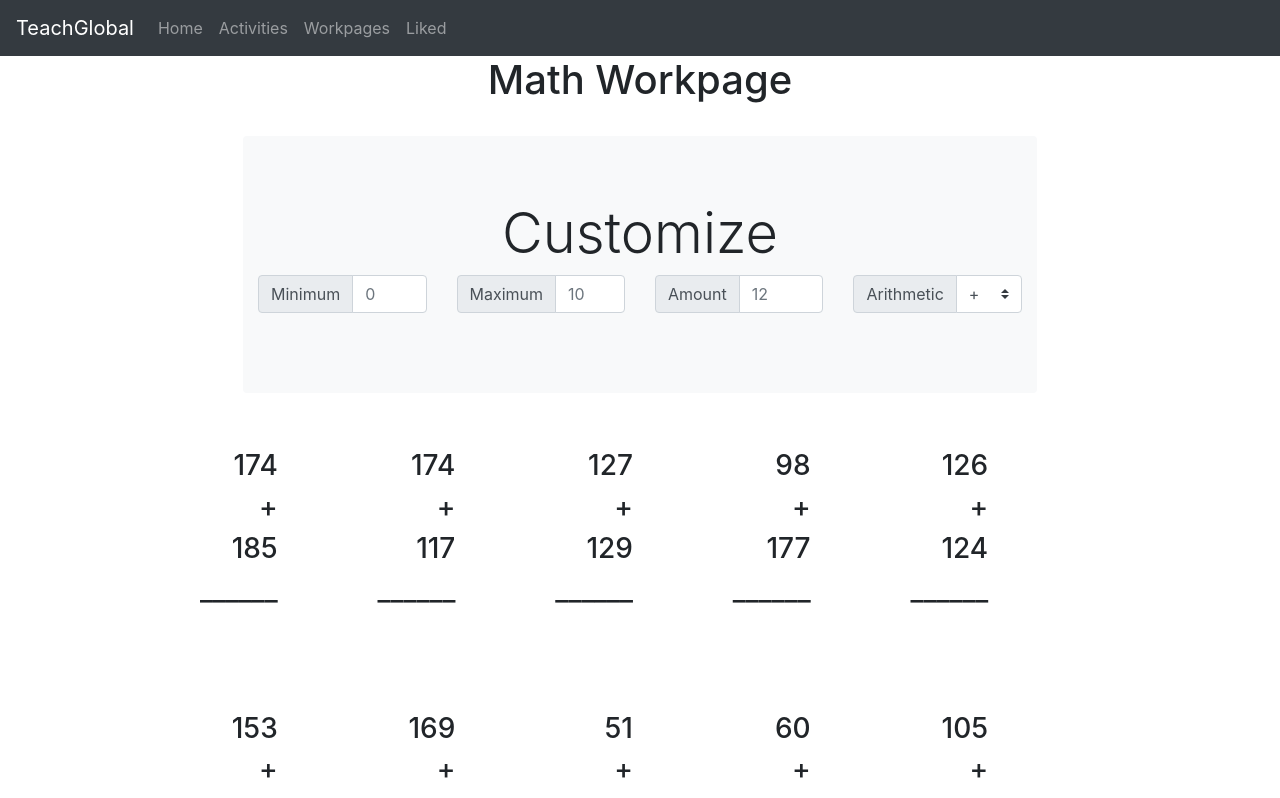
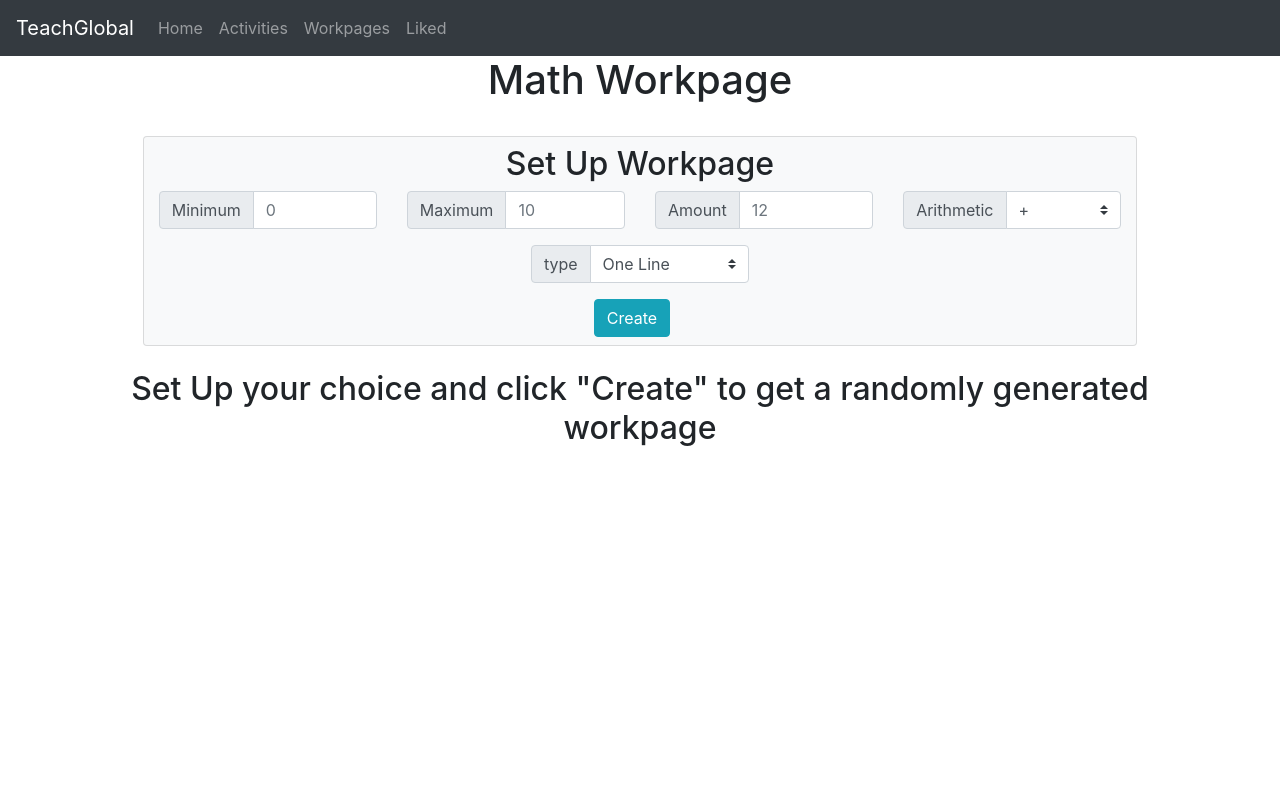
Before and after one commit to AsafAaronson/TeachGlobalApp-Frontend, a React (Create React App) app: page /workpage/generator in a window 1280 px wide. Shown: the top 798 px of the page. Built offline with nearby package versions, Linux system fonts and the light colour scheme.

Commit message:
Built the general generator page (not ready)

```diff
--- /dev/null
+++ b/src/components/ChoiceField.jsx
@@ -0,0 +1,31 @@
+import React, { Component } from "react";
+
+//props: title, name, options (array of strings), value, raiseInputChange
+
+class ChoiceField extends Component {
+    onChange = e => {
+        this.props.raiseInputChange(e);
+    };
+
+    render() {
+        return (
+            <div className="input-group mb-3">
+                <div className="input-group-prepend">
+                    <span className="input-group-text">{this.props.title}</span>
+                </div>
+                <select
+                    value={this.props.value}
+                    name={this.props.name}
+                    className="custom-select"
+                    onChange={event => this.onChange(event)}
+                >
+                    {this.props.options.map(opt => (
+                        <option value={opt}>{opt}</option>
+                    ))}
+                </select>
+            </div>
+        );
+    }
+}
+
+export default ChoiceField;
--- a/src/components/InputField.jsx
+++ b/src/components/InputField.jsx
@@ -1,15 +1,34 @@
-import React, { Component } from 'react';
+import React, { Component } from "react";
+
+//props: name, placeholder, value, raiseInputChange
 
 class InputField extends Component {
+
+    onChange = e => {
+        this.props.raiseInputChange(e)
+    }
+
     render() {
         return (
             <div className="input-group mb-3">
                 <div className="input-group-prepend">
-                    <span className="input-group-text" id="basic-addon">{this.props.type}</span>
+                    <span className="input-group-text" id="basic-addon">
+                        {this.props.title}
+                    </span>
                 </div>
-                <input size="1" type="text" className="form-control" placeholder={this.props.placeholder} aria-label={this.props.type}/>
+                <input
+                    size="1"
+                    className="form-control"
+                    placeholder={this.props.placeholder}
+                    aria-label={this.props.title}
+                    type="text"
+                    name={this.props.name}
+                    value={this.props.value}
+                    onChange={(event) => this.onChange(event)}
+
+                />
             </div>
-         );
+        );
     }
 }
 
--- a/src/pages/GeneratorPage.js
+++ b/src/pages/GeneratorPage.js
@@ -2,15 +2,25 @@ import React, { Component } from "react";
 import OneLineProblem from "../components/Generator/OneLineProblem";
 import VerticalProblem from "../components/Generator/VerticalProblem";
 import InputField from "../components/InputField";
+import ChoiceField from "../components/ChoiceField";
 
 class GeneratorPage extends Component {
     constructor(props) {
         super(props);
-        this.amount = 20;
-        this.maxLimit = 200;
-        this.minLimit = 50;
-        this.type = "vertical";
-        this.arithmetic = "+";
+        this.handleChange = this.handleChange.bind(this);
+        this.state = {
+            amount: "",
+            maxLimit: "",
+            minLimit: "",
+            type: "",
+            arithmetic: "+",
+            toPrint: (
+                <h2>
+                    Set Up your choice and click "Create" to get a randomly
+                    generated workpage
+                </h2>
+            )
+        };
     }
 
     getRandomNumber = (min, max) => {
@@ -18,28 +28,65 @@ class GeneratorPage extends Component {
     };
 
     getRandomPair = () => {
-        const randNum = this.getRandomNumber(this.minLimit, this.maxLimit);
+        const randNum = this.getRandomNumber(
+            this.state.minLimit,
+            this.state.maxLimit
+        );
         return [
             randNum,
             this.getRandomNumber(
-                this.minLimit,
-                this.arithmetic === "-" || this.arithmetic === "%"
+                this.state.minLimit,
+                this.state.arithmetic === "-" || this.state.arithmetic === "%"
                     ? randNum
-                    : this.maxLimit
+                    : this.state.maxLimit
             )
         ];
     };
 
     generatePageContent = () => {
         let content = [];
-        for (let i = 0; i < this.amount; i += 1) {
+        for (let i = 0; i < this.state.amount; i += 1) {
             let pair = this.getRandomPair();
             while (content.includes(pair)) {
                 pair = this.getRandomPair();
             }
             content.push(pair);
         }
+        console.log(this.state);
         return content;
+    };
+
+    handleChange(event) {
+        const target = event.target;
+        const value = target.value;
+        const name = target.name;
+
+        this.setState({
+            [name]: value
+        });
+    }
+
+    handleGenerate = () => {
+        // check if the state is legal
+        // render according to the rules
+        const content = this.generatePageContent().map(pair =>
+            this.state.type === "Vertical" ? (
+                <VerticalProblem
+                    numbers={pair}
+                    arithmetic={this.state.arithmetic}
+                />
+            ) : (
+                <OneLineProblem
+                    numbers={pair}
+                    arithmetic={this.state.arithmetic}
+                />
+            )
+        );
+        console.log(content);
+
+        this.setState({
+            toPrint: content
+        });
     };
 
     render() {
@@ -49,51 +96,72 @@ class GeneratorPage extends Component {
                     <div className="row justify-content-center mb-4">
                         <h1>Math Workpage</h1>
                     </div>
+                    {/* Set attributes card */}
                     <div className="row justify-content-center mb-4">
-                        <div className="jumbotron jumbotron-fluid bg-light rounded">
-                            <div className="container">
-                                <h2 className="display-4">Customize</h2>
-                                <div className="row">
-                                    <div className="col">
-                                        <InputField type="Minimum" placeholder="0" />
+                        <div className="card bg-light">
+                            <div className="container mt-2 mb-2">
+                                <h2>Set Up Workpage</h2>
+                                <form className="row justify-content-center">
+                                    <div className="col col-8 col-sm-6 col-md-4 col-lg-3">
+                                        <InputField
+                                            title="Minimum"
+                                            placeholder={0}
+                                            name="minLimit"
+                                            value={this.state.minLimit}
+                                            raiseInputChange={this.handleChange}
+                                        />
                                     </div>
-                                    <div className="col">
-                                        <InputField type="Maximum" placeholder="10" />
+                                    <div className="col col-8 col-sm-6 col-md-4 col-lg-3">
+                                        <InputField
+                                            title="Maximum"
+                                            placeholder={10}
+                                            name="maxLimit"
+                                            value={this.state.maxLimit}
+                                            raiseInputChange={this.handleChange}
+                                        />
                                     </div>
-                                    <div className="col">
-                                        <InputField type="Amount" placeholder="12" />
+                                    <div className="col col-8 col-sm-6 col-md-4 col-lg-3">
+                                        <InputField
+                                            title="Amount"
+                                            placeholder={12}
+                                            name="amount"
+                                            value={this.state.amount}
+                                            raiseInputChange={this.handleChange}
+                                        />
                                     </div>
-                                    <div className="col">
-                                        <div class="input-group mb-3">
-                                            <div className="input-group-prepend">
-                                                <span className="input-group-text" for="inputGroupSelect">Arithmetic</span>
-                                            </div>
-                                            <select class="custom-select" id="inputGroupSelect">
-                                                <option selected value="+">+</option>
-                                                <option value="-">-</option>
-                                                <option value="x">x</option>
-                                                <option value="%">%</option>
-                                            </select>
-                                        </div>
+                                    <div className="col col-8 col-sm-6 col-md-4 col-lg-3">
+                                        <ChoiceField
+                                            title="Arithmetic"
+                                            name="arithmetic"
+                                            options={["+", "-", "x", "%"]}
+                                            value={this.state.arithmetic}
+                                            raiseInputChange={this.handleChange}
+                                        />
                                     </div>
+                                    <div className="col col-8 col-sm-6 col-md-4 col-lg-3">
+                                        <ChoiceField
+                                            title="type"
+                                            name="type"
+                                            options={["One Line", "Vertical"]}
+                                            value={this.state.type}
+                                            raiseInputChange={this.handleChange}
+                                        />
+                                    </div>
+                                </form>
+                                <div className="row justify-content-center">
+                                    <button
+                                        className="btn btn-info mr-3"
+                                        onClick={() => this.handleGenerate()}
+                                    >
+                                        Create
+                                    </button>
                                 </div>
                             </div>
                         </div>
                     </div>
+                    {/*Generated Math Problems Section*/}
                     <div className="row justify-content-start">
-                        {this.generatePageContent().map(pair =>
-                            this.type === "vertical" ? (
-                                <VerticalProblem
-                                    numbers={pair}
-                                    arithmetic={this.arithmetic}
-                                />
-                            ) : (
-                                <OneLineProblem
-                                    numbers={pair}
-                                    arithmetic={this.arithmetic}
-                                />
-                            )
-                        )}
+                        {this.state.toPrint}
                     </div>
                 </div>
             </div>
```
Also changed, not shown: src/App.js (+5 -3 lines).
